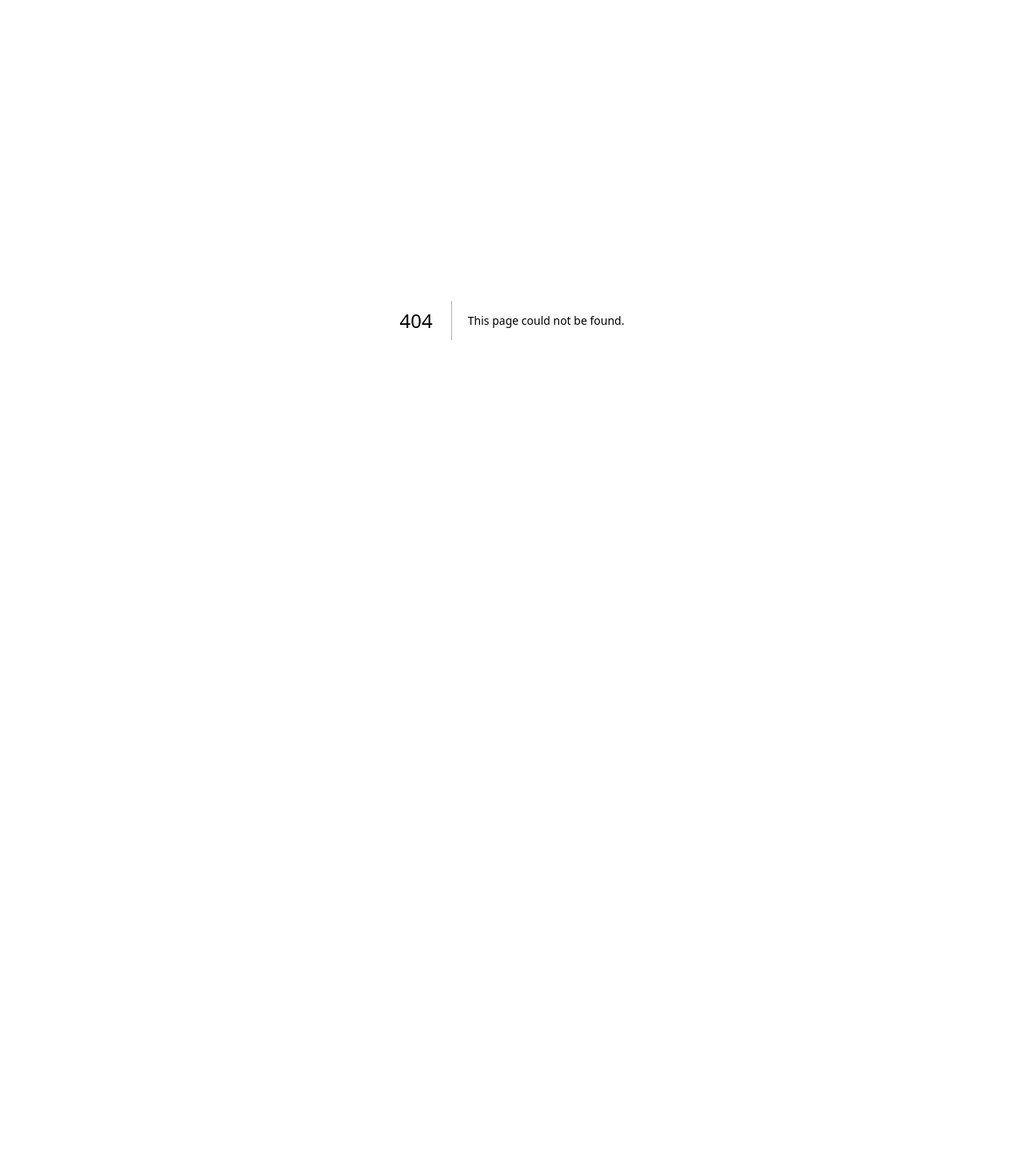
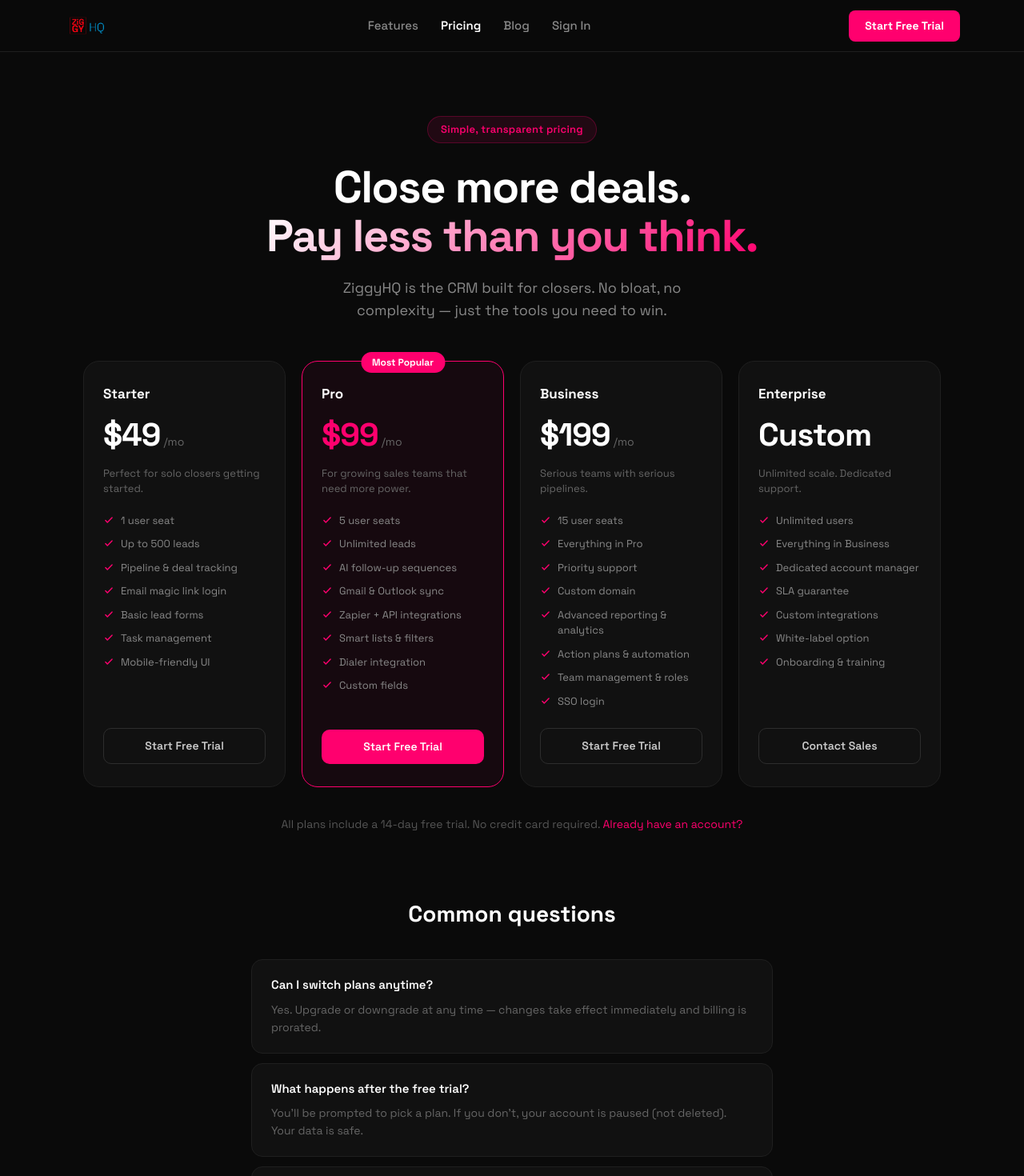
Before and after one commit to ziggytech-dotcom/ziggyhq-marketing, a Next.js app: page /pricing in a window 1280 px wide. Before the commit this address had no page. Shown: the top 1470 px of the page at 80% size. Before the commit the page ends 800 px from the top, so only its background shows below. Built offline with nearby package versions, Linux system fonts and the light colour scheme.

Commit message:
fix: add /pricing page with Starter $49/Pro $99/Business $199

```diff
--- /dev/null
+++ b/app/pricing/page.tsx
@@ -0,0 +1,234 @@
+import type { Metadata } from "next"
+
+export const metadata: Metadata = {
+  title: "Pricing — ZiggyHQ CRM",
+  description: "Simple, transparent pricing. ZiggyHQ starts at $49/mo. Starter, Pro, and Business plans for teams of all sizes.",
+  openGraph: {
+    title: "ZiggyHQ Pricing — CRM for closers",
+    description: "Starter $49/mo · Pro $99/mo · Business $199/mo. 14-day free trial, no credit card required.",
+    images: [{ url: "/og-image.png", width: 1200, height: 630 }],
+  },
+}
+
+const ACCENT = "#ff006e"
+const SIGNUP = "https://app.ziggyhq.com/signup"
+const LOGIN  = "https://app.ziggyhq.com/login"
+
+const tiers = [
+  {
+    name: "Starter",
+    price: "$49",
+    period: "/mo",
+    description: "Perfect for solo closers getting started.",
+    features: [
+      "1 user seat",
+      "Up to 500 leads",
+      "Pipeline & deal tracking",
+      "Email magic link login",
+      "Basic lead forms",
+      "Task management",
+      "Mobile-friendly UI",
+    ],
+    cta: "Start Free Trial",
+    href: SIGNUP,
+    highlighted: false,
+  },
+  {
+    name: "Pro",
+    price: "$99",
+    period: "/mo",
+    description: "For growing sales teams that need more power.",
+    features: [
+      "5 user seats",
+      "Unlimited leads",
+      "AI follow-up sequences",
+      "Gmail & Outlook sync",
+      "Zapier + API integrations",
+      "Smart lists & filters",
+      "Dialer integration",
+      "Custom fields",
+    ],
+    cta: "Start Free Trial",
+    href: SIGNUP,
+    highlighted: true,
+  },
+  {
+    name: "Business",
+    price: "$199",
+    period: "/mo",
+    description: "Serious teams with serious pipelines.",
+    features: [
+      "15 user seats",
+      "Everything in Pro",
+      "Priority support",
+      "Custom domain",
+      "Advanced reporting & analytics",
+      "Action plans & automation",
+      "Team management & roles",
+      "SSO login",
+    ],
+    cta: "Start Free Trial",
+    href: SIGNUP,
+    highlighted: false,
+  },
+  {
+    name: "Enterprise",
+    price: "Custom",
+    period: "",
+    description: "Unlimited scale. Dedicated support.",
+    features: [
+      "Unlimited users",
+      "Everything in Business",
+      "Dedicated account manager",
+      "SLA guarantee",
+      "Custom integrations",
+      "White-label option",
+      "Onboarding & training",
+    ],
+    cta: "Contact Sales",
+    href: "mailto:hello@ziggyhq.com",
+    highlighted: false,
+  },
+]
+
+export default function PricingPage() {
+  return (
+    <>
+      <style>{`@media(max-width:768px){.nav-links{display:none!important}}`}</style>
+
+      {/* Nav */}
+      <nav style={{
+        position: "sticky", top: 0, zIndex: 100,
+        background: "rgba(10,10,10,0.92)", backdropFilter: "blur(12px)",
+        borderBottom: "1px solid #1f1f1f", padding: "0 24px",
+      }}>
+        <div style={{ maxWidth: 1120, margin: "0 auto", height: 64, display: "flex", alignItems: "center", justifyContent: "space-between" }}>
+          <a href="/" style={{ textDecoration: "none" }}>
+            <img src="/ziggyhq-wordmark-v3.png" alt="ZiggyHQ" style={{ height: 32, width: "auto" }} />
+          </a>
+          <div className="nav-links" style={{ display: "flex", gap: 28 }}>
+            {[["Features", "/features"], ["Pricing", "/pricing"], ["Blog", "/blog"], ["Sign In", LOGIN]].map(([l, h]) => (
+              <a key={l} href={h} style={{ color: l === "Pricing" ? "#fff" : "#888", fontSize: 15, textDecoration: "none", fontWeight: l === "Pricing" ? 600 : 500 }}>{l}</a>
+            ))}
+          </div>
+          <a href={SIGNUP} style={{ background: ACCENT, color: "#fff", textDecoration: "none", padding: "9px 20px", borderRadius: 8, fontSize: 14, fontWeight: 700 }}>
+            Start Free Trial
+          </a>
+        </div>
+      </nav>
+
+      {/* Hero */}
+      <section style={{ padding: "80px 24px 48px", textAlign: "center", maxWidth: 680, margin: "0 auto" }}>
+        <div style={{
+          display: "inline-block", background: `${ACCENT}18`, border: `1px solid ${ACCENT}40`,
+          borderRadius: 99, padding: "6px 16px", fontSize: 13, color: ACCENT, fontWeight: 600,
+          marginBottom: 24, letterSpacing: "0.02em",
+        }}>
+          Simple, transparent pricing
+        </div>
+        <h1 style={{ fontSize: "clamp(36px,5vw,56px)", fontWeight: 700, lineHeight: 1.1, letterSpacing: "-1.5px", marginBottom: 20, color: "#fff" }}>
+          Close more deals.<br />
+          <span style={{ background: `linear-gradient(135deg, #fff 0%, ${ACCENT} 100%)`, WebkitBackgroundClip: "text", WebkitTextFillColor: "transparent", backgroundClip: "text" }}>
+            Pay less than you think.
+          </span>
+        </h1>
+        <p style={{ fontSize: 18, color: "#888", lineHeight: 1.6, maxWidth: 520, margin: "0 auto" }}>
+          ZiggyHQ is the CRM built for closers. No bloat, no complexity — just the tools you need to win.
+        </p>
+      </section>
+
+      {/* Pricing Cards */}
+      <section style={{ maxWidth: 1120, margin: "0 auto", padding: "0 24px 80px" }}>
+        <div style={{ display: "grid", gridTemplateColumns: "repeat(auto-fit, minmax(240px, 1fr))", gap: 20 }}>
+          {tiers.map((tier) => (
+            <div
+              key={tier.name}
+              style={{
+                position: "relative",
+                background: tier.highlighted ? `${ACCENT}0d` : "#111",
+                border: `1px solid ${tier.highlighted ? ACCENT : "#1f1f1f"}`,
+                borderRadius: 20,
+                padding: "28px 24px",
+                display: "flex",
+                flexDirection: "column",
+              }}
+            >
+              {tier.highlighted && (
+                <div style={{
+                  position: "absolute", top: -12, left: "50%", transform: "translateX(-50%)",
+                  background: ACCENT, color: "#fff", padding: "4px 14px", borderRadius: 99,
+                  fontSize: 12, fontWeight: 700, whiteSpace: "nowrap",
+                }}>
+                  Most Popular
+                </div>
+              )}
+
+              <div style={{ marginBottom: 20 }}>
+                <h3 style={{ fontSize: 17, fontWeight: 700, color: "#fff", marginBottom: 8 }}>{tier.name}</h3>
+                <div style={{ display: "flex", alignItems: "baseline", gap: 4, marginBottom: 8 }}>
+                  <span style={{ fontSize: 40, fontWeight: 700, color: tier.highlighted ? ACCENT : "#fff", letterSpacing: "-1px" }}>{tier.price}</span>
+                  {tier.period && <span style={{ color: "#666", fontSize: 14 }}>{tier.period}</span>}
+                </div>
+                <p style={{ color: "#666", fontSize: 13, lineHeight: 1.5 }}>{tier.description}</p>
+              </div>
+
+              <ul style={{ listStyle: "none", padding: 0, margin: "0 0 24px", flex: 1, display: "flex", flexDirection: "column", gap: 10 }}>
+                {tier.features.map((f) => (
+                  <li key={f} style={{ display: "flex", alignItems: "flex-start", gap: 8, color: "#888", fontSize: 13 }}>
+                    <svg width="14" height="14" viewBox="0 0 24 24" fill="none" stroke={ACCENT} strokeWidth="2.5" strokeLinecap="round" strokeLinejoin="round" style={{ flexShrink: 0, marginTop: 2 }}>
+                      <path d="M5 13l4 4L19 7" />
+                    </svg>
+                    {f}
+                  </li>
+                ))}
+              </ul>
+
+              <a
+                href={tier.href}
+                style={{
+                  display: "block", textAlign: "center", padding: "11px 16px", borderRadius: 10,
+                  fontSize: 14, fontWeight: 600, textDecoration: "none",
+                  background: tier.highlighted ? ACCENT : "transparent",
+                  color: tier.highlighted ? "#fff" : "#ccc",
+                  border: tier.highlighted ? "none" : "1px solid #2d2d2d",
+                }}
+              >
+                {tier.cta}
+              </a>
+            </div>
+          ))}
+        </div>
+
+        <p style={{ textAlign: "center", fontSize: 14, color: "#555", marginTop: 36 }}>
+          All plans include a 14-day free trial. No credit card required.{" "}
+          <a href={LOGIN} style={{ color: ACCENT, textDecoration: "none" }}>Already have an account?</a>
+        </p>
+      </section>
+
+      {/* FAQ */}
+      <section style={{ maxWidth: 700, margin: "0 auto", padding: "0 24px 100px" }}>
+        <h2 style={{ fontSize: 28, fontWeight: 700, textAlign: "center", marginBottom: 36 }}>Common questions</h2>
+        <div style={{ display: "flex", flexDirection: "column", gap: 12 }}>
+          {[
+            { q: "Can I switch plans anytime?", a: "Yes. Upgrade or downgrade at any time — changes take effect immediately and billing is prorated." },
+            { q: "What happens after the free trial?", a: "You'll be prompted to pick a plan. If you don't, your account is paused (not deleted). Your data is safe." },
+            { q: "Do you offer annual billing?", a: "Coming soon. For now, all plans are month-to-month with no annual commitment." },
+            { q: "Is there a discount for nonprofits or startups?", a: "Email hello@ziggyhq.com and we'll work something out." },
+          ].map((item) => (
+            <div key={item.q} style={{ background: "#111", border: "1px solid #1f1f1f", borderRadius: 14, padding: "20px 24px" }}>
+              <h3 style={{ fontSize: 15, fontWeight: 600, color: "#fff", marginBottom: 8 }}>{item.q}</h3>
+              <p style={{ fontSize: 14, color: "#666", lineHeight: 1.6, margin: 0 }}>{item.a}</p>
+            </div>
+          ))}
+        </div>
+      </section>
+
+      {/* Footer */}
+      <footer style={{ borderTop: "1px solid #1a1a1a", padding: "32px 24px", textAlign: "center" }}>
+        <p style={{ color: "#555", fontSize: 13 }}>
+          © 2026 ZiggyHQ · <a href="/privacy" style={{ color: "#555", textDecoration: "none" }}>Privacy</a> · <a href="/terms" style={{ color: "#555", textDecoration: "none" }}>Terms</a>
+        </p>
+      </footer>
+    </>
+  )
+}
```
